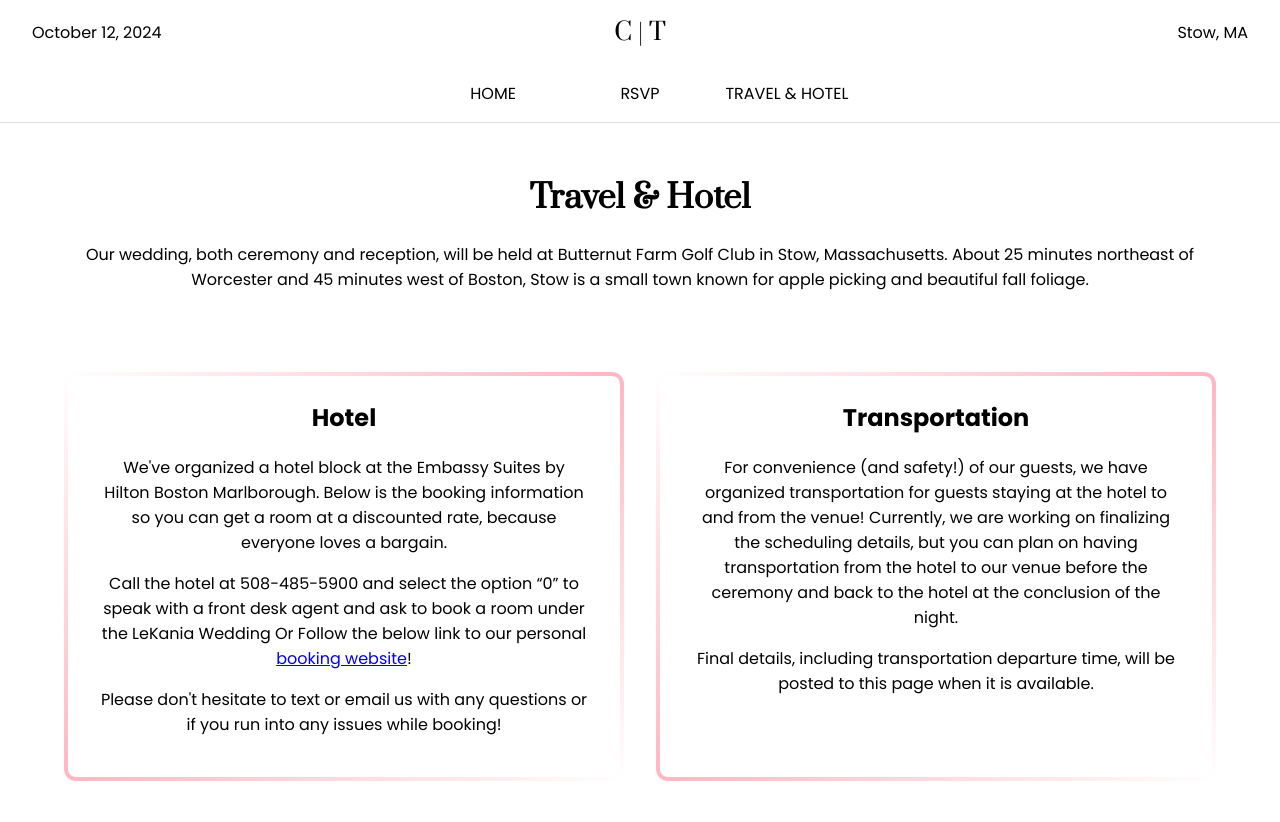
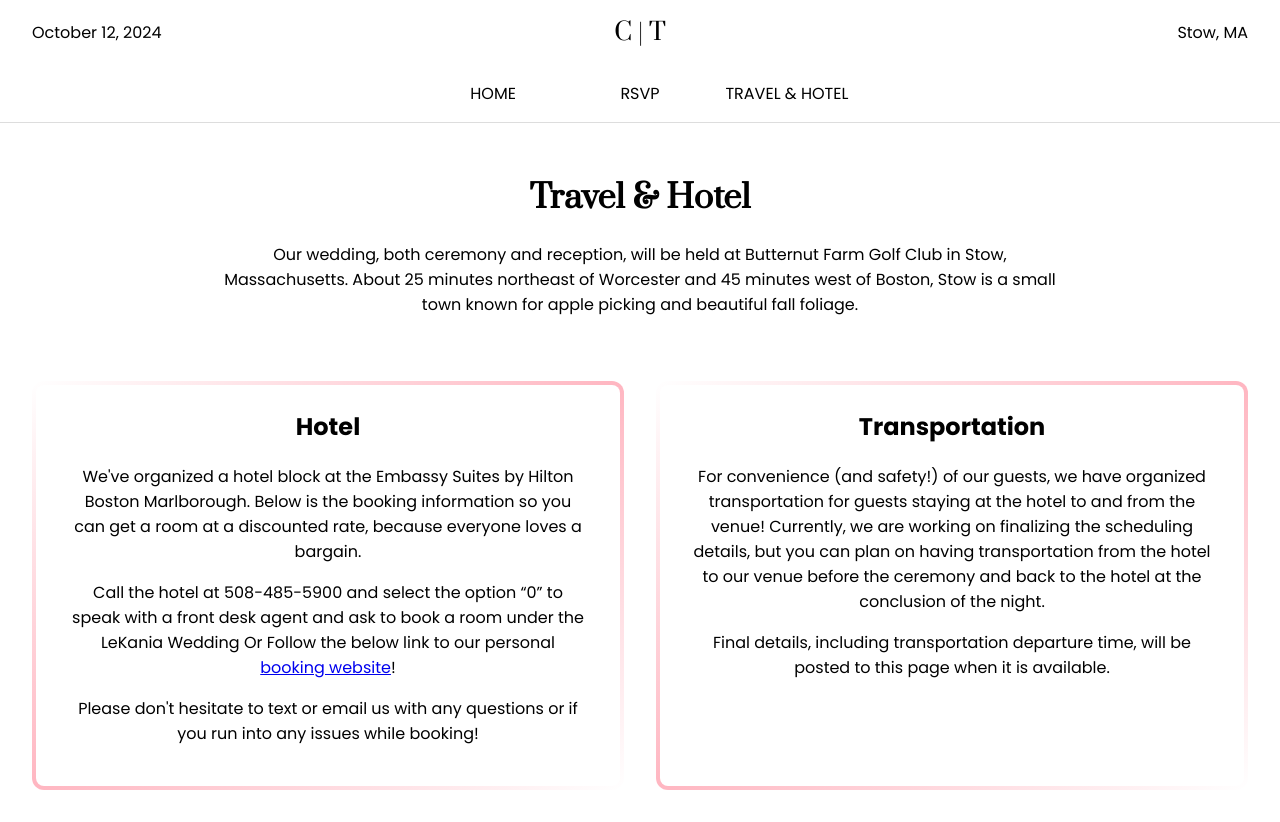
Before and after one commit to APJohns/cltk-wedding, a SvelteKit app: page /travel-and-hotel in a window 1280 px wide. Built offline with nearby package versions, Linux system fonts and the light colour scheme.

Commit message:
style polish

```diff
--- a/src/routes/rsvp/+page.svelte
+++ b/src/routes/rsvp/+page.svelte
@@ -90,7 +90,6 @@
 
 <style>
 	.wrapper {
-		border-top: 1px solid #ddd;
 		padding: 2rem var(--padding-h) 0 var(--padding-h);
 
 		& h2 {
--- a/src/routes/styles.css
+++ b/src/routes/styles.css
@@ -50,6 +50,7 @@ select {
   border: 1px solid #240d29;
   border-radius: 0.33rem;
   padding: 0.5rem 1rem;
+  width: 100%;
   font-family: var(--font-body);
   font-size: 1rem;
   background: white;
@@ -83,3 +84,14 @@ button {
   width: 1.75rem;
   max-width: 1.75rem;
 }
+
+.constrained {
+  max-width: 100vw;
+}
+
+@media (min-width: 800px) {
+  .constrained {
+    margin: auto;
+    max-width: 66vw;
+  }
+}
--- a/src/routes/travel-and-hotel/+page.svelte
+++ b/src/routes/travel-and-hotel/+page.svelte
@@ -1,7 +1,7 @@
 <div class="page-body">
 	<div class="overview">
 		<h1>Travel &amp; Hotel</h1>
-		<p>
+		<p class="constrained">
 			Our wedding, both ceremony and reception, will be held at Butternut Farm Golf Club in Stow,
 			Massachusetts. About 25 minutes northeast of Worcester and 45 minutes west of Boston, Stow is
 			a small town known for apple picking and beautiful fall foliage.
@@ -52,7 +52,7 @@
 		display: grid;
 		grid-template-columns: 1fr;
 		gap: 4rem 2rem;
-		padding: 2rem 4rem;
+		padding: 2rem var(--padding-h);
 		/* text-align: left; */
 	}
 
@@ -65,7 +65,7 @@
 
 	.card {
 		border-radius: 8px;
-		padding: 1.5rem 2rem;
+		padding: 1.5rem 1rem;
 		background: white;
 
 		& h2 {
@@ -81,5 +81,9 @@
 		.page-body {
 			grid-template-columns: 1fr 1fr;
 		}
+
+		.card {
+			padding: 1.5rem 2rem;
+		}
 	}
 </style>
```
